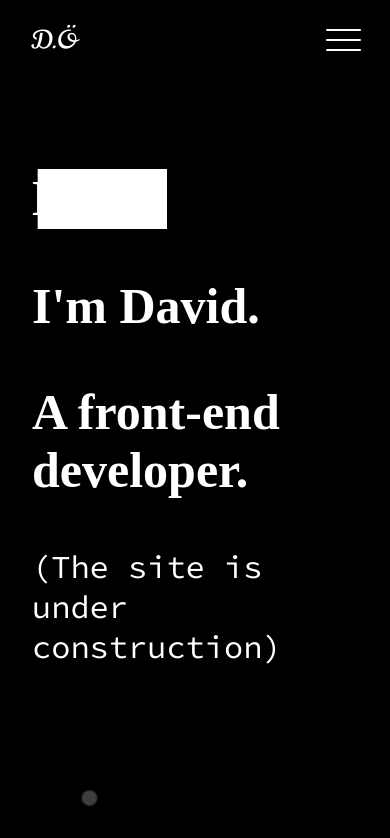
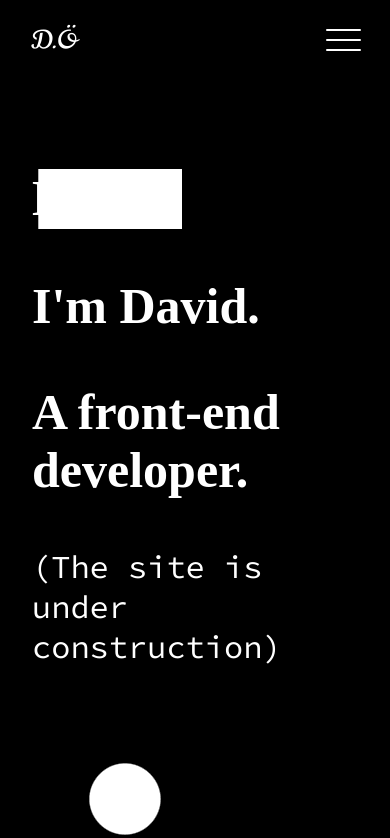
Before and after one commit to daoma90/portfolio, a Next.js app: page / in a window 390 px wide. Shown: the top 838 px of the page. Built offline with nearby package versions, Linux system fonts and the light colour scheme; a web font is replaced by a local one.

Commit message:
style fixes

```diff
--- a/components/layout/Footer/index.tsx
+++ b/components/layout/Footer/index.tsx
@@ -11,7 +11,7 @@ const Footer = () => {
     <s.Container ref={ref}>
       <s.BubblesBase>
         <s.Bubbles>
-          {Array.from({ length: window.innerWidth > size.tablet ? 80 : 20 }, (_, i) => {
+          {Array.from({ length: window.innerWidth > size.tablet ? 80 : 10 }, (_, i) => {
             return (
               <s.Bubble
                 id="bubble"
--- a/components/layout/Footer/styles.ts
+++ b/components/layout/Footer/styles.ts
@@ -32,7 +32,8 @@ export const Bubble = styled.div<{ style: any; pause: boolean }>`
   height: 50px;
   width: 50px;
   position: absolute;
-  background: ${(props) => props.theme.colors.bubbles};
+  border: 30px solid ${(props) => props.theme.colors.bubbles};
+  /* background-color: ${(props) => props.theme.colors.bubbles}; */
   border-radius: 100%;
   transform: translate(-50%, 100%);
   left: var(--position);
--- a/components/library/organisms/MainHero/styles.ts
+++ b/components/library/organisms/MainHero/styles.ts
@@ -29,7 +29,7 @@ export const GreetingsRowContainer = styled.div`
 
 export const GreetingsAnimationContainer = styled(m.div)`
   position: absolute;
-  width: clamp(135px, 25vw, 350px);
+  width: clamp(150px, 25vw, 350px);
   overflow: hidden;
   height: 100%;
 `;
--- a/theme/index.tsx
+++ b/theme/index.tsx
@@ -51,7 +51,7 @@ const darkColors: { [key: string]: any } = {
   secondaryAccent: "#000000",
   textPrimary: "#FFFFFF",
   cursor: "#646464",
-  bubbles: "#3d3d3d",
+  bubbles: "#FFFFFF",
 };
 
 const colors: { [key: string]: any } = {
```
